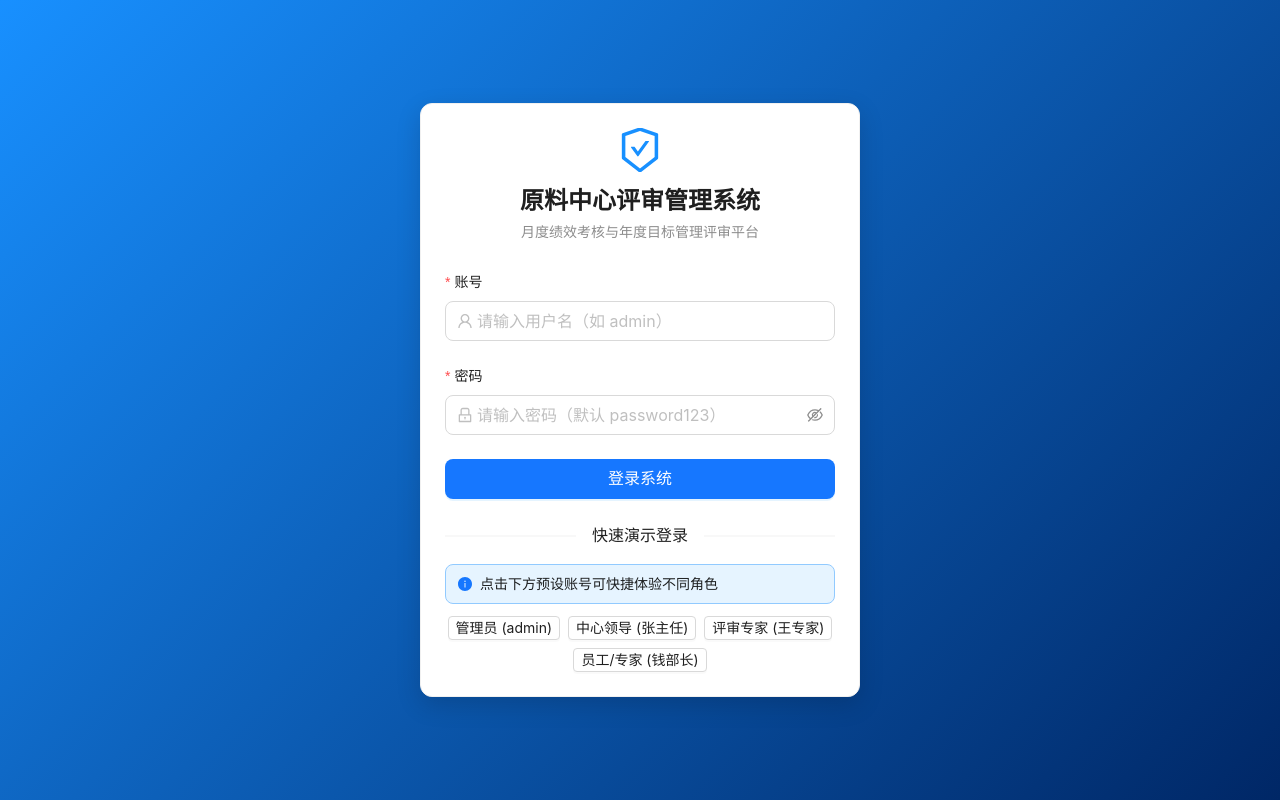
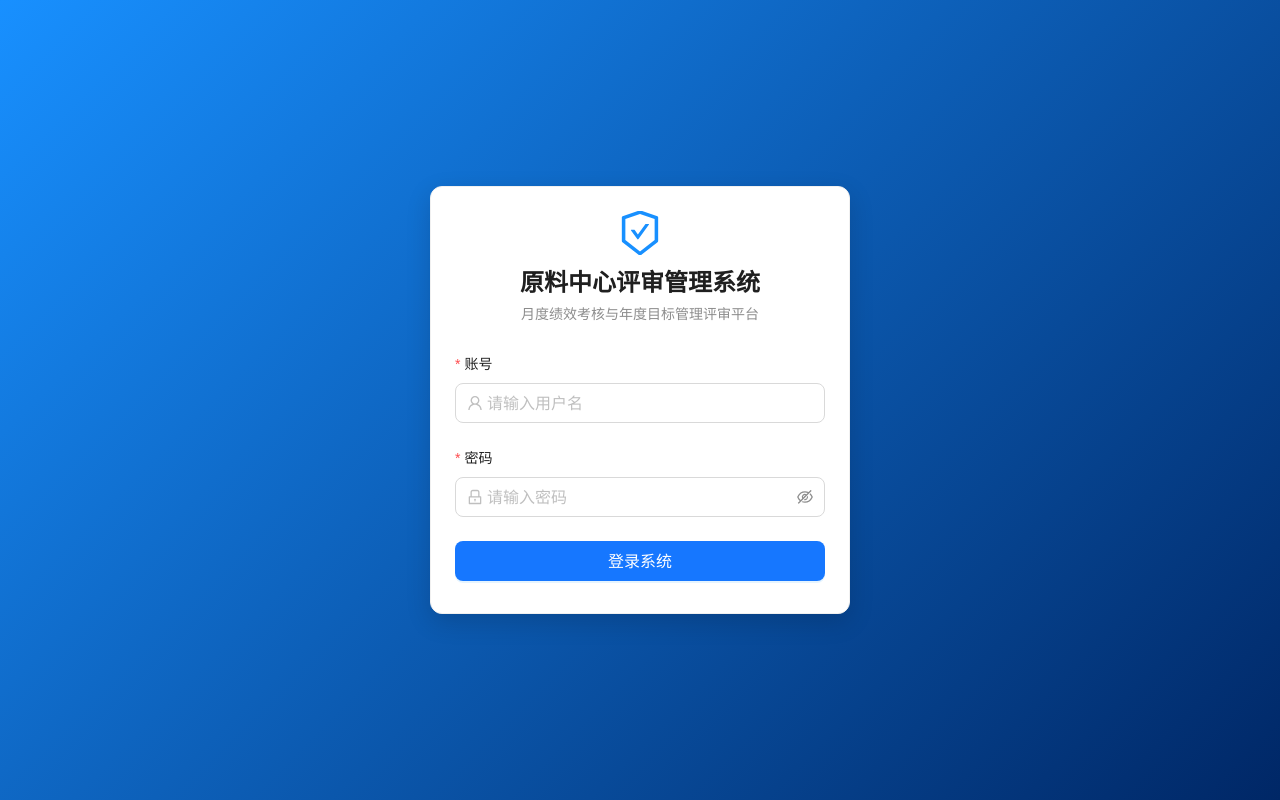
Before and after one commit to duyuanfu/performance-appraisal, a React (Vite) app in the folder frontend/: page /login in a window 1280 px wide. Built offline with nearby package versions, Linux system fonts and the light colour scheme.

Commit message:
feat: cancel annual 1-per-year limit, fix dayjs zh-cn locale, stack expert layout, remove demo login

```diff
--- a/frontend/src/main.tsx
+++ b/frontend/src/main.tsx
@@ -2,8 +2,13 @@ import React from 'react';
 import ReactDOM from 'react-dom/client';
 import { ConfigProvider } from 'antd';
 import zhCN from 'antd/locale/zh_CN';
+import dayjs from 'dayjs';
+import 'dayjs/locale/zh-cn';
 import App from './App';
 import 'antd/dist/reset.css';
+
+// 设置全局 Day.js 语言为中文（解决 DatePicker 月份显示英文问题）
+dayjs.locale('zh-cn');
 
 ReactDOM.createRoot(document.getElementById('root')!).render(
   <React.StrictMode>
--- a/frontend/src/pages/AnnualProject/AdminBatches.tsx
+++ b/frontend/src/pages/AnnualProject/AdminBatches.tsx
@@ -220,10 +220,10 @@ export const AnnualProjectAdminBatchesPage: React.FC = () => {
           ? values.appraisalPeriod.trim()
           : dayjs(values.appraisalPeriod).format('YYYY');
 
-      // 规则：一年只能建立一个年度目标管理项目评审流程 (忽略重新发起的当前批次)
-      const exists = batches.some((b) => b.id !== relaunchBatchId && b.appraisalPeriod === periodStr);
+      // 规则：只要评审批次名称不同即可（取消一年一个的限制）
+      const exists = batches.some((b) => b.id !== relaunchBatchId && b.batchName === values.batchName.trim());
       if (exists) {
-        message.error(`该年度【${periodStr}】已存在项目评审批次，系统规定一年只能建立一个评审流程！`);
+        message.error(`评审批次名称【${values.batchName.trim()}】已存在，请使用不同的批次名称！`);
         return;
       }
 
@@ -589,7 +589,7 @@ export const AnnualProjectAdminBatchesPage: React.FC = () => {
             <Col span={8}>
               <Form.Item
                 name="appraisalPeriod"
-                label="评审年度（一年只能建一个流程）"
+                label="评审年度"
                 rules={[{ required: true, message: '请选择评审年度' }]}
               >
                 <DatePicker
--- a/frontend/src/pages/AnnualProject/ExpertEvaluation.tsx
+++ b/frontend/src/pages/AnnualProject/ExpertEvaluation.tsx
@@ -385,60 +385,13 @@ export const ExpertEvaluationPage: React.FC = () => {
         />
       )}
 
-      {/* Split-screen workbench: Left PDF viewer, Right interactive scoring table */}
-      <Row gutter={16}>
-        {/* Left pane: Online PDF material viewer */}
-        <Col span={10}>
+      {/* 上下分布布局：上方【项目评审界面（专家）】占满整栏，下方【材料查阅】占满整栏 */}
+      {/* 1. 上方：项目评审打分表格（全宽占满整栏） */}
       <Card
-            title={
-              <div style={{ display: 'flex', justifyContent: 'space-between', alignItems: 'center' }}>
-                <span>材料查阅: {currentProject?.projectName || '请选择项目'}</span>
-                <Radio.Group
-                  size="small"
-                  value={pdfType}
-                  onChange={(e) => setPdfType(e.target.value)}
+        title="项目评审界面（专家）"
+        style={{ marginBottom: 16 }}
+        bodyStyle={{ padding: 16 }}
       >
-                  <Radio.Button value="material">
-                    <FilePdfOutlined /> 申报材料
-                  </Radio.Button>
-                  <Radio.Button value="attachment">
-                    <FilePdfOutlined /> 附件
-                  </Radio.Button>
-                </Radio.Group>
-              </div>
-            }
-            bodyStyle={{ padding: 8, height: '620px' }}
-          >
-            {currentPdfUrl ? (
-              <iframe
-                src={currentPdfUrl}
-                title="PDF Document"
-                style={{ width: '100%', height: '100%', border: 'none', borderRadius: 4 }}
-              />
-            ) : (
-              <div
-                style={{
-                  height: '100%',
-                  display: 'flex',
-                  justifyContent: 'center',
-                  alignItems: 'center',
-                }}
-              >
-                <Empty
-                  description={
-                    currentProject
-                      ? `该项目暂未上传${pdfType === 'material' ? '申报材料' : '附件'} PDF`
-                      : '请在右侧表格中选择项目进行查阅'
-                  }
-                />
-              </div>
-            )}
-          </Card>
-        </Col>
-
-        {/* Right pane: Interactive scoring grid matching prototype xlsx */}
-        <Col span={14}>
-          <Card title="项目评审界面（专家）" bodyStyle={{ padding: 12 }}>
         <Table
           rowKey="projectId"
           columns={dynamicColumns}
@@ -463,9 +416,11 @@ export const ExpertEvaluationPage: React.FC = () => {
             borderRadius: 6,
             display: 'flex',
             justifyContent: 'space-between',
+            alignItems: 'center',
             border: '1px solid #f0f0f0',
           }}
         >
+          <Space size="large">
             <Space>
               <Text strong>评审日期：</Text>
               <Text>{dayjs().format('YYYY-MM-DD')}</Text>
@@ -476,10 +431,59 @@ export const ExpertEvaluationPage: React.FC = () => {
                 {user?.realName}
               </Tag>
             </Space>
+          </Space>
+          <Text type="secondary" style={{ fontSize: 12 }}>
+            💡 提示：点击上方表格中的任意项目行，可在下方整栏区域直接查阅该项目的申报材料及附件 PDF
+          </Text>
         </div>
       </Card>
-        </Col>
-      </Row>
+
+      {/* 2. 下方：材料查阅（全宽内嵌 PDF 阅读器） */}
+      <Card
+        title={
+          <div style={{ display: 'flex', justifyContent: 'space-between', alignItems: 'center' }}>
+            <span>材料查阅: {currentProject?.projectName || '请选择项目'}</span>
+            <Radio.Group
+              size="small"
+              value={pdfType}
+              onChange={(e) => setPdfType(e.target.value)}
+            >
+              <Radio.Button value="material">
+                <FilePdfOutlined /> 申报材料
+              </Radio.Button>
+              <Radio.Button value="attachment">
+                <FilePdfOutlined /> 附件
+              </Radio.Button>
+            </Radio.Group>
+          </div>
+        }
+        bodyStyle={{ padding: 8, height: '720px' }}
+      >
+        {currentPdfUrl ? (
+          <iframe
+            src={currentPdfUrl}
+            title="PDF Document"
+            style={{ width: '100%', height: '100%', border: 'none', borderRadius: 4 }}
+          />
+        ) : (
+          <div
+            style={{
+              height: '100%',
+              display: 'flex',
+              justifyContent: 'center',
+              alignItems: 'center',
+            }}
+          >
+            <Empty
+              description={
+                currentProject
+                  ? `该项目暂未上传${pdfType === 'material' ? '申报材料' : '附件'} PDF`
+                  : '请在上方表格中选择项目进行查阅'
+              }
+            />
+          </div>
+        )}
+      </Card>
     </div>
   );
 };
--- a/frontend/src/pages/Login/index.tsx
+++ b/frontend/src/pages/Login/index.tsx
@@ -1,5 +1,5 @@
 import React, { useState } from 'react';
-import { Card, Form, Input, Button, Typography, Space, Divider, Alert } from 'antd';
+import { Card, Form, Input, Button, Typography } from 'antd';
 import { UserOutlined, LockOutlined, SafetyCertificateOutlined } from '@ant-design/icons';
 import { useNavigate } from 'react-router-dom';
 import { useAuth } from '../../context/AuthContext';
@@ -24,11 +24,6 @@ const LoginPage: React.FC = () => {
     }
   };
 
-  const handleQuickLogin = (username: string) => {
-    form.setFieldsValue({ username, password: 'password123' });
-    form.submit();
-  };
-
   return (
     <div
       style={{
@@ -42,7 +37,7 @@ const LoginPage: React.FC = () => {
     >
       <Card
         style={{
-          width: 440,
+          width: 420,
           boxShadow: '0 8px 24px rgba(0, 0, 0, 0.15)',
           borderRadius: 12,
         }}
@@ -63,7 +58,7 @@ const LoginPage: React.FC = () => {
           >
             <Input
               prefix={<UserOutlined style={{ color: '#bfbfbf' }} />}
-              placeholder="请输入用户名（如 admin）"
+              placeholder="请输入用户名"
               size="large"
             />
           </Form.Item>
@@ -75,12 +70,12 @@ const LoginPage: React.FC = () => {
           >
             <Input.Password
               prefix={<LockOutlined style={{ color: '#bfbfbf' }} />}
-              placeholder="请输入密码（默认 password123）"
+              placeholder="请输入密码"
               size="large"
             />
           </Form.Item>
 
-          <Form.Item style={{ marginTop: 24 }}>
+          <Form.Item style={{ marginTop: 24, marginBottom: 8 }}>
             <Button
               type="primary"
               htmlType="submit"
@@ -92,28 +87,6 @@ const LoginPage: React.FC = () => {
             </Button>
           </Form.Item>
         </Form>
-
-        <Divider style={{ margin: '16px 0' }}>快速演示登录</Divider>
-        <Alert
-          type="info"
-          showIcon
-          style={{ marginBottom: 12 }}
-          message="点击下方预设账号可快捷体验不同角色"
-        />
-        <Space wrap style={{ width: '100%', justifyContent: 'center' }}>
-          <Button size="small" onClick={() => handleQuickLogin('admin')}>
-            管理员 (admin)
-          </Button>
-          <Button size="small" onClick={() => handleQuickLogin('leader_zhang')}>
-            中心领导 (张主任)
-          </Button>
-          <Button size="small" onClick={() => handleQuickLogin('expert_wang')}>
-            评审专家 (王专家)
-          </Button>
-          <Button size="small" onClick={() => handleQuickLogin('dept_qian')}>
-            员工/专家 (钱部长)
-          </Button>
-        </Space>
       </Card>
     </div>
   );
```
Also changed, not shown: 2 other files (tests, documents, lock files or other folders). Lines whose indentation alone changed are shown as unchanged.
